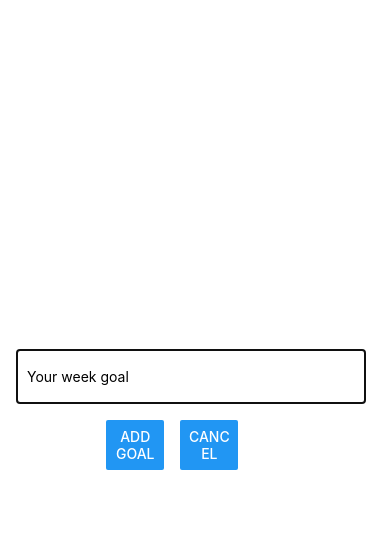
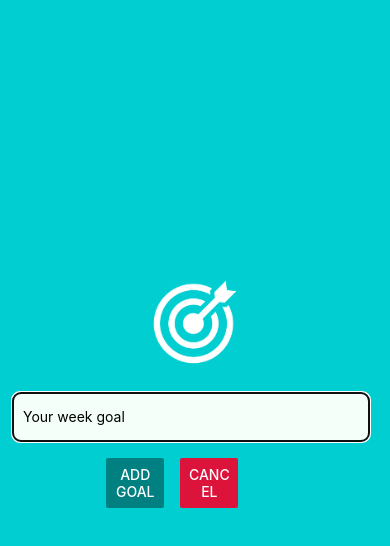
Before and after one commit to JoacoMaurtua/FIrst-React-Native-Proyect, a React Native app: screen / in a window 390 px wide. Both pictures are taken after a click on the button "ADD NEW GOAL". Shown: the top 546 px of the page. Built offline with nearby package versions, Linux system fonts and the light colour scheme.

Commit message:
ultimos detalles

```diff
--- a/App.js
+++ b/App.js
@@ -1,5 +1,12 @@
 import { useState } from 'react';
-import { StyleSheet, View, ScrollView, FlatList, Button } from 'react-native'; //componentes nativos de react native
+import {
+  StyleSheet,
+  View,
+  ScrollView,
+  FlatList,
+  Button,
+  StatusBar,
+} from 'react-native'; //componentes nativos de react native
 import GoalItem from './components/GoalItem';
 import GoalInput from './components/GoalInput';
 
@@ -26,17 +33,21 @@ import GoalInput from './components/GoalInput';
 //La desventaja de usar ScrollView es que todos los elementos de la lista(incluso los que no se alcanzan
 //a ver en la pantalla se renderizan) y si se tiene una lista con muchos elementos, podria provocar un
 //problema de rendimiento, frente a esto existe otro enfoque: usar el componente FlatList
+
+////Para cambiar el color de los iconos superiores del celular se usa StatusBar
+
 export default function App() {
+
   const [weekGoals, setWeekGoals] = useState([]);
   const [modalVisible, setModalVisible] = useState(false);
 
-  const startAddGoalHandler =()=>{
+  const startAddGoalHandler = () => {
     setModalVisible(true);
   };
 
-  const closeAddGoalHandler =()=>{
+  const closeAddGoalHandler = () => {
     setModalVisible(false);
-  }
+  };
 
   //Devuelve un arreglo con los goals anteriores + el nuevo goal ingresado
   const addNewInputText = (newGoal) => {
@@ -55,9 +66,19 @@ export default function App() {
   };
 
   return (
+    <>
+      <StatusBar style="light" />
       <View style={styles.appContainer}>
-      <Button title="Add new goal" color="#00ced1" onPress={startAddGoalHandler}/>
-      <GoalInput addNewInputText={addNewInputText} showModal={modalVisible} closeModal={closeAddGoalHandler}/>
+        <Button
+          title="Add new goal"
+          color="#00ced1"
+          onPress={startAddGoalHandler}
+        />
+        <GoalInput
+          addNewInputText={addNewInputText}
+          showModal={modalVisible}
+          closeModal={closeAddGoalHandler}
+        />
         <View style={styles.goalsContainer}>
           {/*  <ScrollView>
           {weekGoals.map((goal, index) => (
@@ -70,7 +91,8 @@ export default function App() {
         </ScrollView> */}
           <FlatList
             data={weekGoals} //primer prop necesario: el arreglo a renderizar
-          renderItem={(itemData) => {  //segundo prop funcion que devuelve lo que se va a renderizar
+            renderItem={(itemData) => {
+              //segundo prop funcion que devuelve lo que se va a renderizar
               return (
                 <GoalItem
                   text={itemData.item.text}
@@ -79,12 +101,14 @@ export default function App() {
                 />
               );
             }}
-          keyExtractor={(item, index) => { //esta propiedad normalmente se utiliza cuando renderizamos una lista de cosas traidas de una API
+            keyExtractor={(item, index) => {
+              //esta propiedad normalmente se utiliza cuando renderizamos una lista de cosas traidas de una API
               return item.id;
             }}
           />
         </View>
       </View>
+    </>
   );
 }
 
--- a/app.json
+++ b/app.json
@@ -5,7 +5,7 @@
     "version": "1.0.0",
     "orientation": "portrait",
     "icon": "./assets/icon.png",
-    "userInterfaceStyle": "light",
+    "backgroundColor":"#008080",
     "splash": {
       "image": "./assets/splash.png",
       "resizeMode": "contain",
--- a/components/GoalInput.js
+++ b/components/GoalInput.js
@@ -1,6 +1,10 @@
 import { useState } from 'react';
-import { View, TextInput, StyleSheet, Button, Modal } from 'react-native';
+import { View, TextInput, StyleSheet, Button, Modal, Image } from 'react-native';
 //Nota: El componente modal tiene props para la visibilidad y efectos del mismo
+
+//Nota: Las imagenes se deben almacenar en la carpeta assets
+
+//Nota: El color de fondo de las ventanas por defecto se puede agregar en app.json
 
 //Pasando eventhandlers como props
 const GoalInput = ({ addNewInputText, showModal, closeModal }) => {
@@ -18,6 +22,7 @@ const GoalInput = ({ addNewInputText, showModal, closeModal }) => {
   return (
     <Modal visible={showModal} animationType="slide">
       <View style={styles.inputContainer}>
+        <Image style={styles.image} source={require('../assets/images/goal.png')}/>
         <TextInput
           style={styles.textInput}
           placeholder="Your week goal"
@@ -26,10 +31,10 @@ const GoalInput = ({ addNewInputText, showModal, closeModal }) => {
         />
         <View style={styles.buttonContainer}>
           <View style={styles.button}>
-            <Button title="Add Goal" padding="2" onPress={addGoalHandler} />
+            <Button title="Add Goal" padding="2" onPress={addGoalHandler} color="#008080"/>
           </View>
           <View style={styles.button}>
-            <Button title="Cancel" onPress={closeModal} />
+            <Button title="Cancel" onPress={closeModal} color="#dc143c"/>
           </View>
         </View>
       </View>
@@ -42,20 +47,21 @@ const styles = StyleSheet.create({
     flex: 1,
     justifyContent: 'center',
     alignItems: 'center',
-    marginBottom: 24,
-    borderBottomWidth: 1,
-    borderBottomColor: '#cccccc',
-    padding: 20,
+    backgroundColor:`#00ced1`,
+    padding: 16,
+    paddingBottom:100,
+
   },
 
   textInput: {
     borderWidth: 1,
-    borderColor: '#cccccc',
+    borderColor: '#f5fffa',
+    backgroundColor:"#f5fffa",
+    borderRadius:8,
     width: '100%',
     height: '7%',
     marginRight: 8,
     paddingLeft: 10,
-
   },
 
   buttonContainer: {
@@ -63,10 +69,17 @@ const styles = StyleSheet.create({
     marginTop: 16,
   },
 
-  button:{
+  button: {
     width: '30%',
     marginHorizontal: 8,
-  }
+  },
+
+  image:{
+    width: 100,
+    height: 100,
+    margin: 20,
+  },
+
 });
 
 export default GoalInput;
```
Also changed, not shown: assets/images/goal.png (added). Lines whose indentation alone changed are shown as unchanged.
